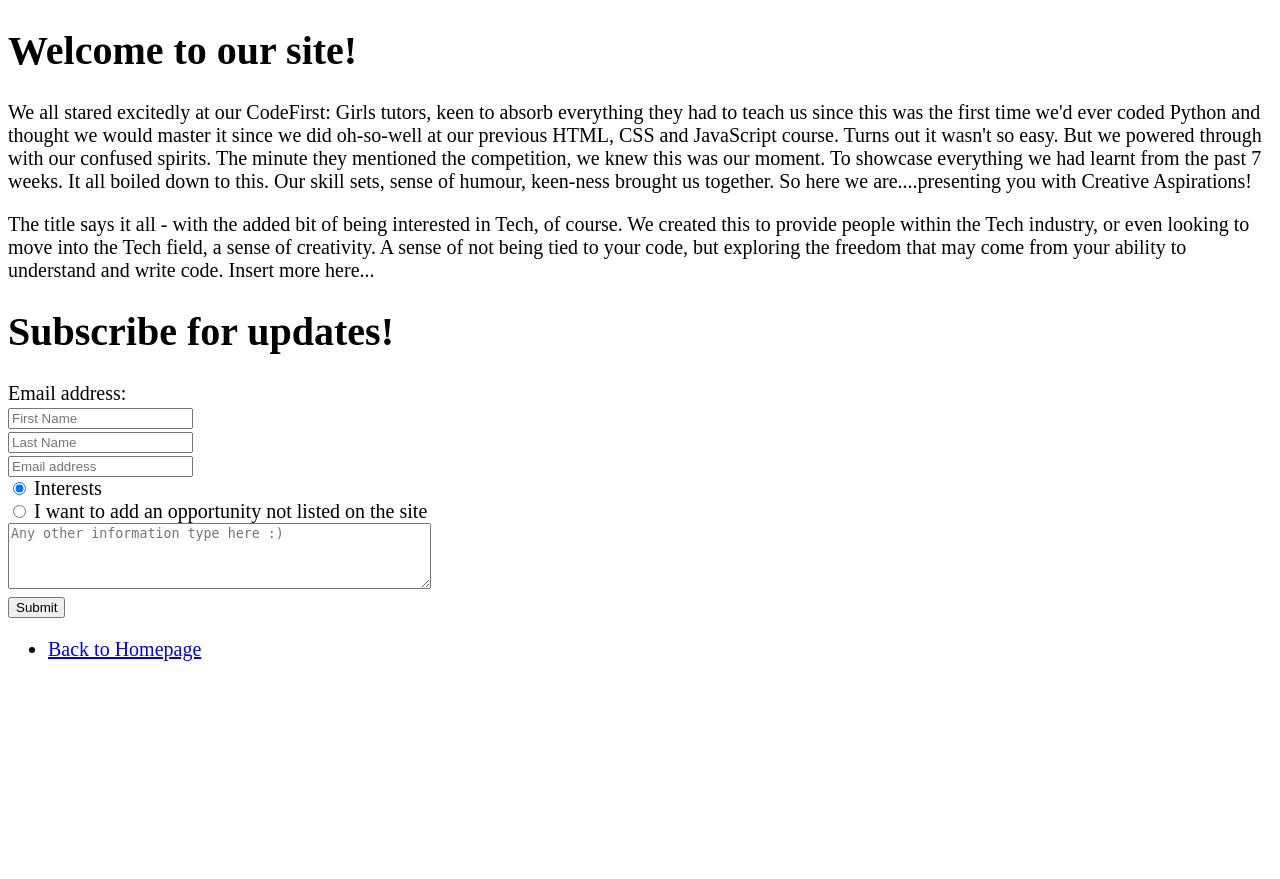
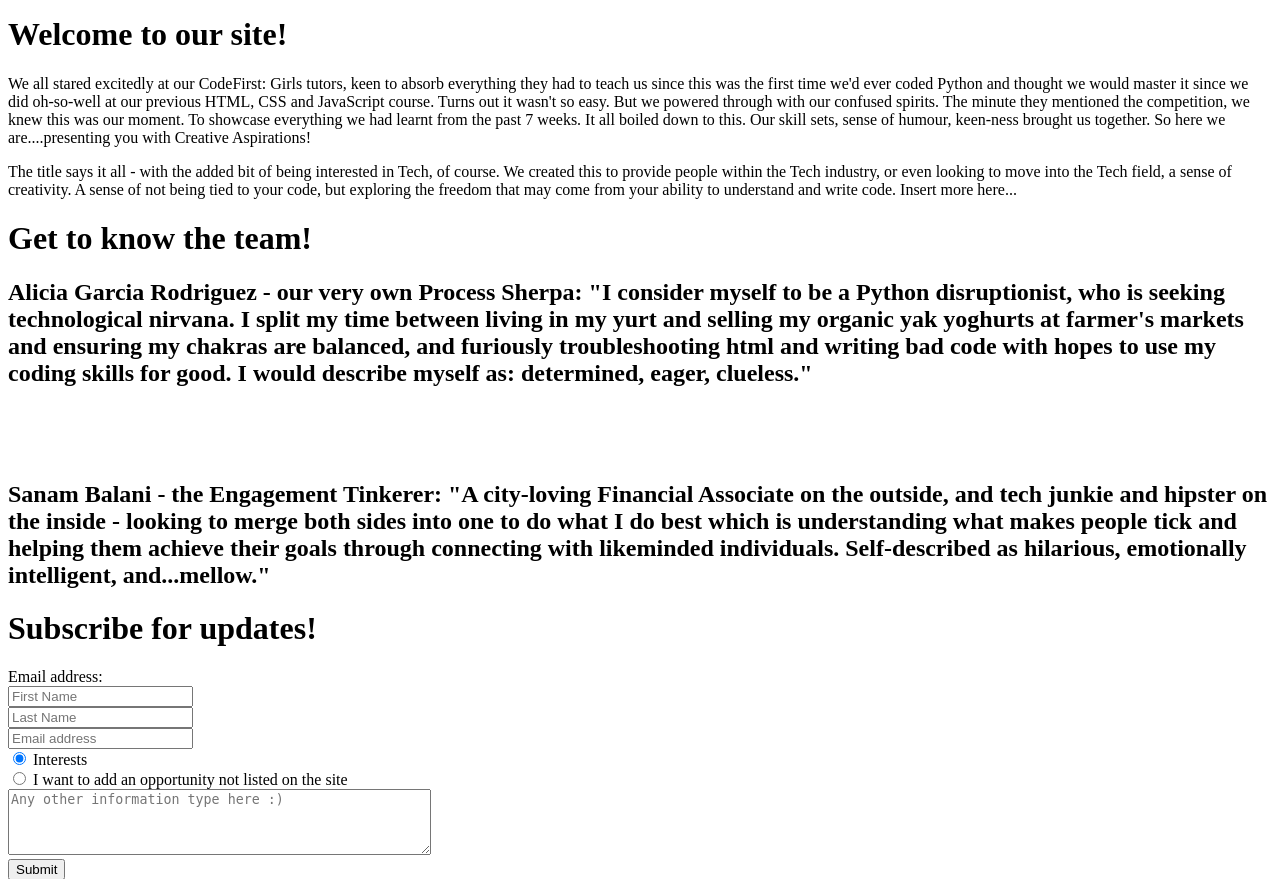
Before and after one commit to edu05/simple-flask-app, a Flask app: page /about_us.html in a window 1280 px wide. Shown: the part 31-910 px from the top of the page. Before the commit the page ends 692 px from the top, so only its background shows below. Run offline with Flask 2, Linux system fonts and the light colour scheme; parts of the project's set-up code (start-up, migrations or seed data) failed here and were passed over.

Commit message:
about us changes

```diff
--- a/templates/about_us.html
+++ b/templates/about_us.html
@@ -6,6 +6,25 @@
 <link rel=stylesheet type=text/css href="{{ url_for('static', filename='website.css') }}">
 <<<<<<< HEAD
 <img src="/static/pythongirls.jpg" alt="PythonGirls" style="width:128px;height:128px;">
+<style>
+.fa {
+  padding: 20px;
+  font-size: 30px;
+  width: 50px;
+  text-align: center;
+  text-decoration: none;
+  margin: 5px 2px;
+}
+<meta name="viewport" content="width=device-width, initial-scale=1">
+.fa-linkedin {
+  background: #007bb5;
+  color: white;
+<link rel="stylesheet" href="https://cdnjs.cloudflare.com/ajax/libs/font-awesome/4.7.0/css/font-awesome.min.css">
+<a href="https://www.w3schools.com/html/">Visit our HTML tutorial</a>
+
+.fa:hover {
+    opacity: 0.7;
+}
 =======
 <!-- <img src="../static/pythongirls.jpg" alt="PythonGirls" style="width:128px;height:128px;"> -->
 >>>>>>> efc032b11c668a3af57be74f170d17d8870e2fdd
@@ -24,8 +43,17 @@
       <p> We all stared excitedly at our CodeFirst: Girls tutors, keen to absorb everything they had to teach us since this was the first time we'd ever coded Python and thought we would master it since we did oh-so-well at our previous HTML, CSS and JavaScript course. Turns out it wasn't so easy. But we powered through with our confused spirits. The minute they mentioned the competition, we knew this was our moment. To showcase everything we had learnt from the past 7 weeks. It all boiled down to this. Our skill sets, sense of humour, keen-ness brought us together. So here we are....presenting you with Creative Aspirations! </p>
       <p> The title says it all - with the added bit of being interested in Tech, of course. We created this to provide people within the Tech industry, or even looking to move into the Tech field, a sense of creativity. A sense of not being tied to your code, but exploring the freedom that may come from your ability to understand and write code. Insert more here...</p>
 
+      <h1> Get to know the team! </h1>
+      <h2> Alicia Garcia Rodriguez - our very own Process Sherpa:
+        "I consider myself to be a Python disruptionist, who is seeking technological nirvana. I split my time between living in my yurt and selling my organic yak yoghurts at farmer's markets and ensuring my chakras are balanced, and furiously troubleshooting html and writing bad code with hopes to use my coding skills for good. I would describe myself as: determined, eager, clueless."</h2>
+        <!-- Add icon library -->
+        <link rel="stylesheet" href="https://cdnjs.cloudflare.com/ajax/libs/font-awesome/4.7.0/css/font-awesome.min.css">
 
+        <!-- Add font awesome icons -->
+        <a href="#" class="fa fa-Linkedin"></a>
 
+      <h2> Sanam Balani - the Engagement Tinkerer:
+        "A city-loving Financial Associate on the outside, and tech junkie and hipster on the inside - looking to merge both sides into one to do what I do best which is understanding what makes people tick and helping them achieve their goals through connecting with likeminded individuals. Self-described as hilarious, emotionally intelligent, and...mellow."</h2>
       <h1> Subscribe for updates! </h1>
       <form id="subscribeForm">
         Email address:<br>
```
